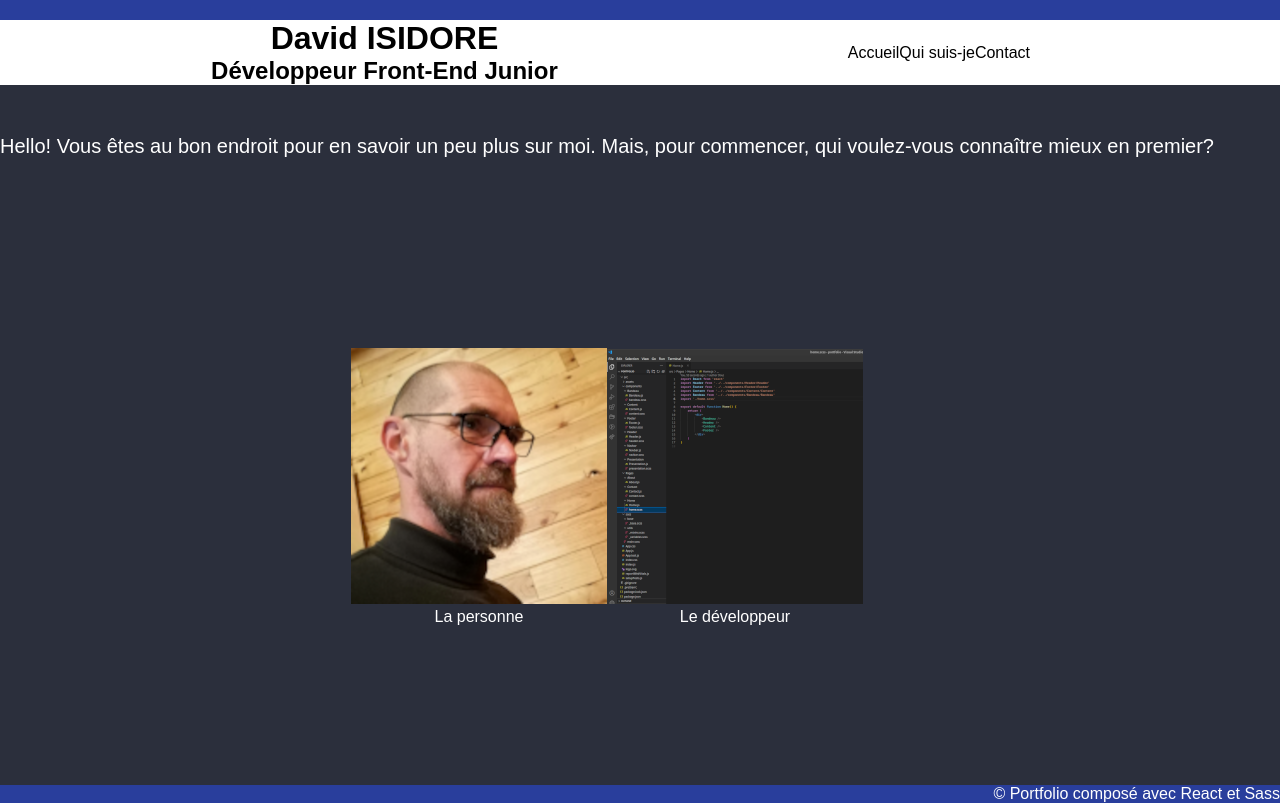
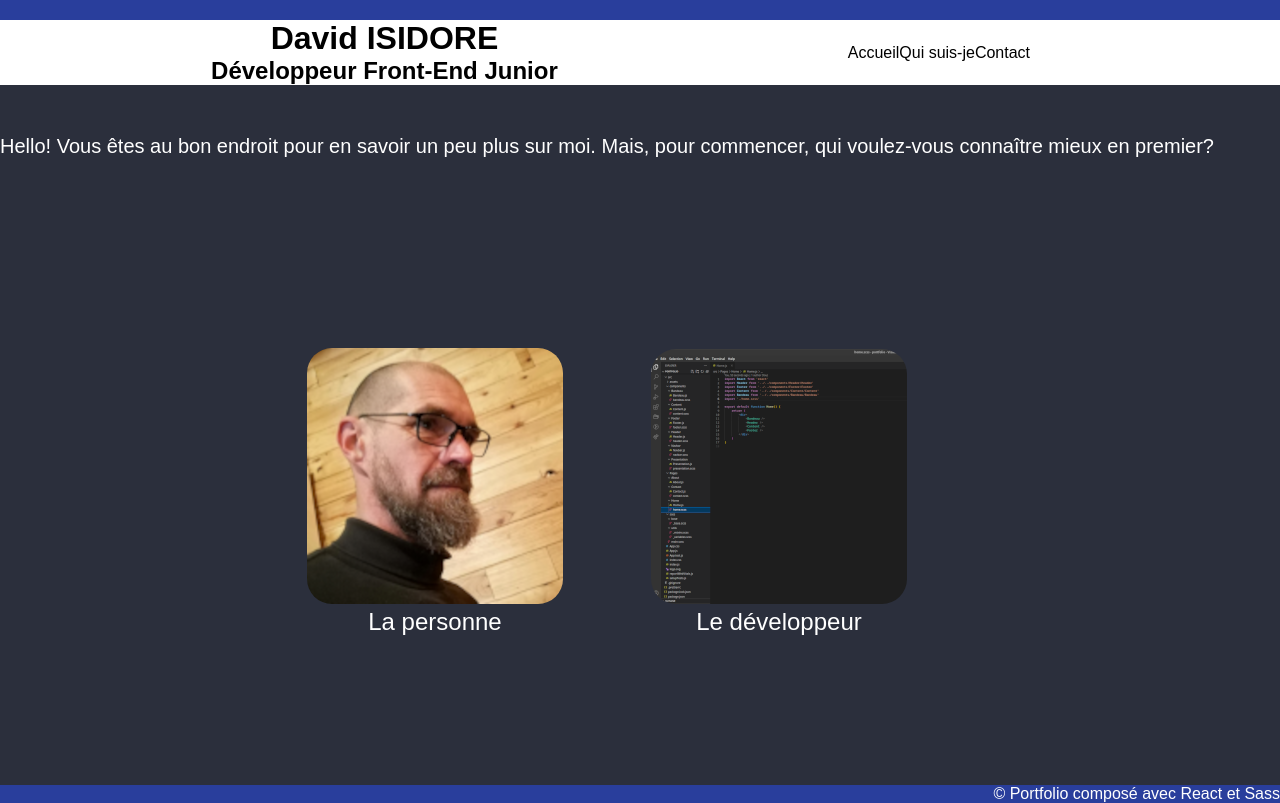
Before and after one commit to DavidIsidore/portfolio, a React (Create React App) app: page / in a window 1280 px wide. Built offline with nearby package versions, Linux system fonts and the light colour scheme.

Commit message:
Modification de la taille du texte sous les photos

```diff
--- a/src/components/Presentation/Presentation.js
+++ b/src/components/Presentation/Presentation.js
@@ -13,8 +13,8 @@ export default function Presentation() {
             </div>
             <div className="presentation_block">
                 <div className="presentation_block_img">
-                    <img src={photo} alt="identité" />
-                    <p>La personne</p>
+                    <img src={photo} alt="identité" className="img_single" />
+                    <p className="presentation_block_text">La personne</p>
                 </div>
                 <div className="presentation_block_img">
                     <img
@@ -22,7 +22,7 @@ export default function Presentation() {
                         alt="représentation écran"
                         className="img_single"
                     />
-                    <p>Le développeur</p>
+                    <p className="presentation_block_text">Le développeur</p>
                 </div>
             </div>
         </main>
--- a/src/components/Presentation/presentation.scss
+++ b/src/components/Presentation/presentation.scss
@@ -9,12 +9,24 @@
         top: 50px;
     }
     &_block {
-        @include flex(row, center, center);
+        @include flex(row, space-between, center);
         position: relative;
         bottom: -240px;
+        width: 600px;
+        &_img {
+            gap: 50px;
+        }
+        &_text {
+            font-size: 24px;
+        }
     }
 }
 
 .img_single {
     width: 256px;
+    border-radius: 25px;
 }
+
+.presentation_block_img:hover {
+    transform: scale(1.2);
+}
```
